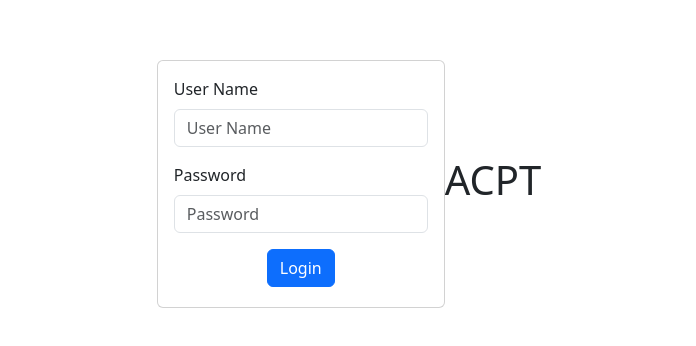
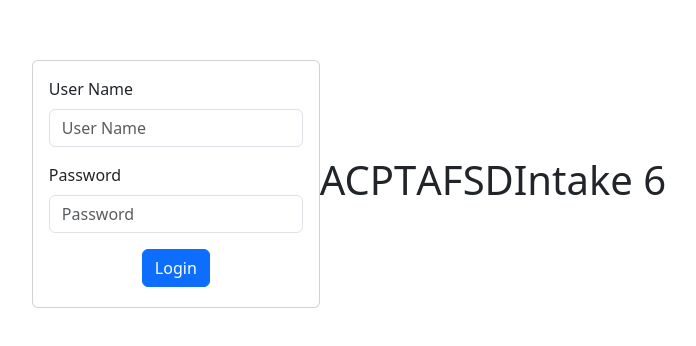
Before and after one commit to chamikararuchiranga1/amwd-06, a plain HTML site: page Task/task2.html in a window 1280 px wide. Shown: the part 216-562 px from the top of the page, without its empty margins (291-987 px from the left). Drawn offline with nearby package versions, Linux system fonts and the light colour scheme.

Commit message:
change details

```diff
--- a/Task/task2.html
+++ b/Task/task2.html
@@ -24,6 +24,10 @@
         </div>
     </div>
     <h1>ACPT</h1>
+
+    <h1>AFSD</h1>
+
+    <h1>Intake 6</h1>
 </body>
 
 </html>
```
